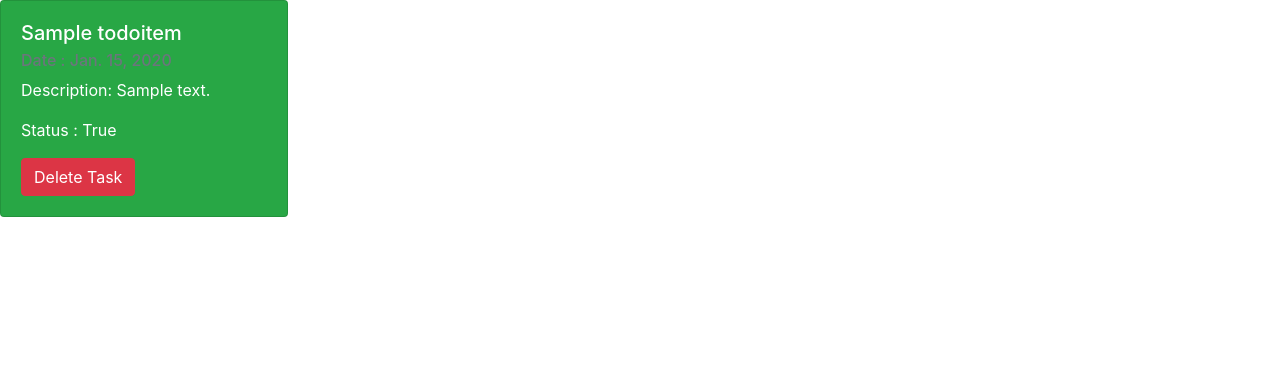
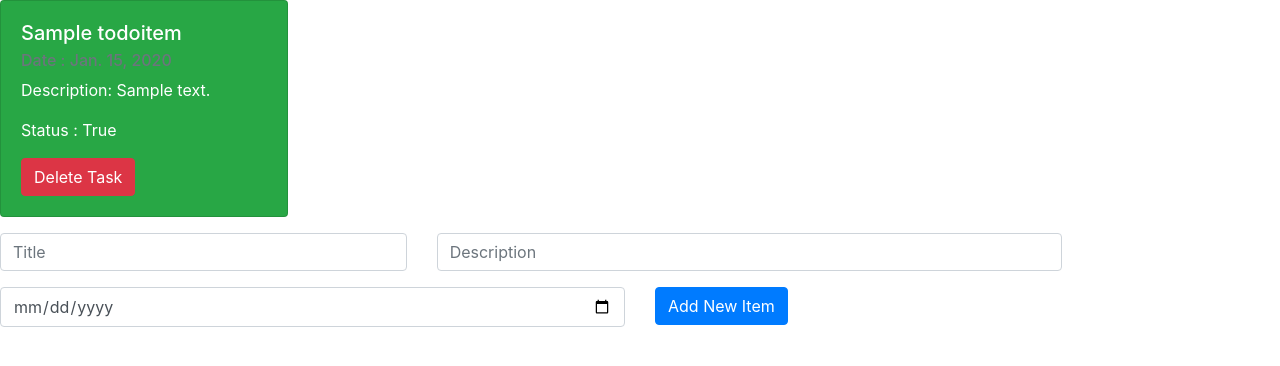
Before and after one commit to anirudh74/Django-TodoApp, a Django app: page / in a window 1280 px wide. Shown: the top 366 px of the page. Run offline with Django 4.2, Linux system fonts and the light colour scheme; tables that the repository leaves empty hold one stand-in row (values such as "Sample post"); some libraries are stand-ins or nearby versions.

```diff
--- a/myproject/myapp/templates/1.html
+++ b/myproject/myapp/templates/1.html
@@ -39,5 +39,22 @@
           </div>
         {% endif %}
         {% endfor %}
+        <form method="post" action="{% url 'add' %}">
+            {% csrf_token %}
+            <div class="row">
+                <div class="col-md-4 mb-3">
+                    <input type="text" id="title" name="title" class="form-control" placeholder="Title" aria-describedby="basic-addon3">
+                </div>
+                <div class="col-md-6 mb-3">
+                    <input type="text" id="description" name="description" class="form-control" placeholder="Description" aria-describedby="basic-addon3">
+                </div>
+                <div class="col-md-6 mb-3">
+                    <input type="date" id="date" name="date" class="form-control" placeholder="date" aria-describedby="basic-addon3">
+                </div>
+                <div class="col-md-2">
+                    <button type="submit" class="btn btn-primary">Add New Item</button>
+                </div>
+            </div>
+        </form>
     </body>
 </html>
--- a/myproject/myapp/urls.py
+++ b/myproject/myapp/urls.py
@@ -4,6 +4,7 @@ from . import views
 urlpatterns = [
    path('', views.index, name='index'),
    path('aboutme/', views.aboutme, name='aboutme'),
+   path('add/', views.add, name='add'),
    path('complete/<int:id>', views.complete, name='complete'),
    path('delete/<int:id>', views.delete, name='delete'),
 ]
--- a/myproject/myapp/views.py
+++ b/myproject/myapp/views.py
@@ -18,3 +18,11 @@ def delete(request,id):
     item=models.TodoItem.objects.get(pk=id)
     item.delete()
     return redirect('index')
+
+def add(request):
+    if request.method=='POST':
+        title = request.POST.get('title')
+        description = request.POST.get('description')
+        date = request.POST.get('date')
+        models.TodoItem.objects.create(title=title,description=description,created_at=date)
+    return redirect('index')
```
Also changed, not shown: myproject/db.sqlite3.
